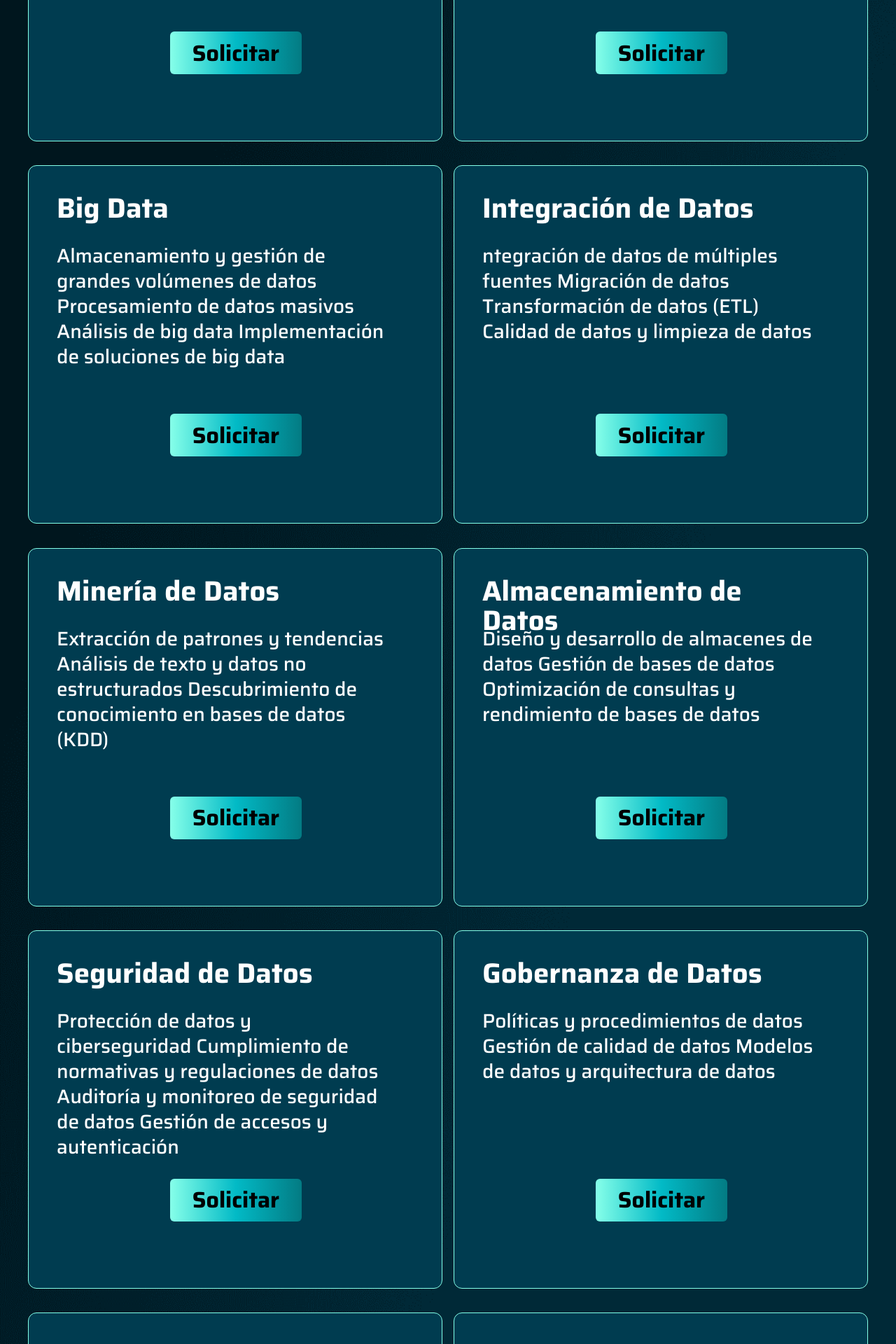
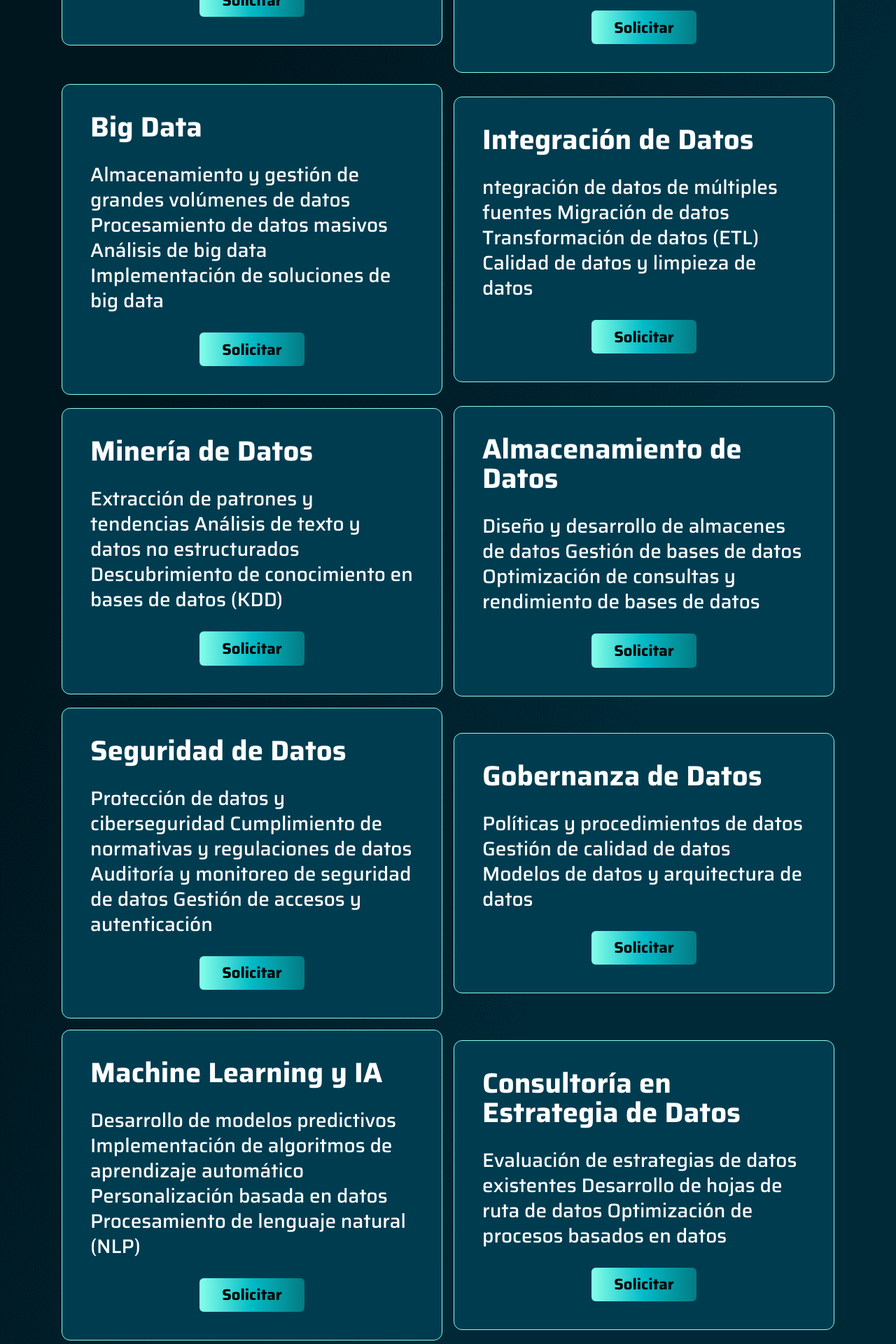
Before and after one commit to Palnetguy/caja-negra-frontend, a React (Create React App) app: page /data-services in a window 1280 px wide. Shown: the part 1720-3640 px from the top of the page at 70% size. Built offline with nearby package versions, Linux system fonts and the light colour scheme.

Commit message:
dservices 800px

```diff
--- a/src/pages/data_services_page.jsx
+++ b/src/pages/data_services_page.jsx
@@ -42,17 +42,7 @@ const DataServices = () => {
           </p>
 
           <Link target="_top" to="/solicitar" >
-            <button className="full_gradient_btn" style={{
-              width: 'auto',
-              height: 'auto',
-              color: 'black',
-              fontFamily: 'Saira',
-              fontSize: '32px',
-              fontWeight: '700',
-              lineHeight: '42px',
-              textAlign: 'center',
-              marginLeft:'2px'
-            }}>Solicitar</button>
+            <button className="full_gradient_btn" >Solicitar</button>
           </Link>
         </div>
         <div className="data_serv" >
@@ -62,17 +52,7 @@ const DataServices = () => {
             Visualización de datos Análisis de rendimiento
           </p>
           <Link target="_top" to="/solicitar">
-            <button className="full_gradient_btn" style={{
-              width: 'auto',
-              height: 'auto',
-              color: 'black',
-              fontFamily: 'Saira',
-              fontSize: '32px',
-              fontWeight: '700',
-              lineHeight: '42px',
-              textAlign: 'center',
-              marginLeft:'2px'
-            }}>Solicitar</button>
+            <button className="full_gradient_btn" >Solicitar</button>
           </Link>
         </div>
         <div className="data_serv" >
@@ -83,17 +63,7 @@ const DataServices = () => {
             de big data
           </p>
           <Link target="_top" to="/solicitar">
-            <button className="full_gradient_btn" style={{
-             width: 'auto',
-             height: 'auto',
-             color: 'black',
-             fontFamily: 'Saira',
-             fontSize: '32px',
-             fontWeight: '700',
-             lineHeight: '42px',
-             textAlign: 'center',
-             marginLeft:'2px'
-            }}>Solicitar</button>
+            <button className="full_gradient_btn" >Solicitar</button>
           </Link>
         </div>
         <div className="data_serv" >
@@ -103,17 +73,7 @@ const DataServices = () => {
             Transformación de datos (ETL) Calidad de datos y limpieza de datos
           </p>
           <Link target="_top" to="/solicitar">
-            <button className="full_gradient_btn" style={{
-              width: 'auto',
-              height: 'auto',
-              color: 'black',
-              fontFamily: 'Saira',
-              fontSize: '32px',
-              fontWeight: '700',
-              lineHeight: '42px',
-              textAlign: 'center',
-              marginLeft:'2px'
-            }}>Solicitar</button>
+            <button className="full_gradient_btn" >Solicitar</button>
           </Link>
         </div>
         <div className="data_serv" >
@@ -123,17 +83,7 @@ const DataServices = () => {
             estructurados Descubrimiento de conocimiento en bases de datos (KDD)
           </p>
           <Link target="_top" to="/solicitar">
-            <button className="full_gradient_btn" style={{
-              width: 'auto',
-              height: 'auto',
-              color: 'black',
-              fontFamily: 'Saira',
-              fontSize: '32px',
-              fontWeight: '700',
-              lineHeight: '42px',
-              textAlign: 'center',
-              marginLeft:'2px'
-            }}>Solicitar</button>
+            <button className="full_gradient_btn" >Solicitar</button>
           </Link>
         </div>
         <div className="data_serv" >
@@ -143,17 +93,7 @@ const DataServices = () => {
             Optimización de consultas y rendimiento de bases de datos
           </p>
           <Link target="_top" to="/solicitar">
-            <button className="full_gradient_btn" style={{
-             width: 'auto',
-             height: 'auto',
-             color: 'black',
-             fontFamily: 'Saira',
-             fontSize: '32px',
-             fontWeight: '700',
-             lineHeight: '42px',
-             textAlign: 'center',
-             marginLeft:'2px'
-            }}>Solicitar</button>
+            <button className="full_gradient_btn" >Solicitar</button>
           </Link>
         </div>
         <div className="data_serv" >
@@ -164,17 +104,7 @@ const DataServices = () => {
             Gestión de accesos y autenticación
           </p>
           <Link target="_top" to="/solicitar">
-            <button className="full_gradient_btn" style={{
-              width: 'auto',
-              height: 'auto',
-              color: 'black',
-              fontFamily: 'Saira',
-              fontSize: '32px',
-              fontWeight: '700',
-              lineHeight: '42px',
-              textAlign: 'center',
-              marginLeft:'2px'
-            }}>Solicitar</button>
+            <button className="full_gradient_btn" >Solicitar</button>
           </Link>
         </div>
         <div className="data_serv" >
@@ -184,17 +114,7 @@ const DataServices = () => {
             Modelos de datos y arquitectura de datos
           </p>
           <Link target="_top" to="/solicitar">
-            <button className="full_gradient_btn" style={{
-              width: 'auto',
-              height: 'auto',
-              color: 'black',
-              fontFamily: 'Saira',
-              fontSize: '32px',
-              fontWeight: '700',
-              lineHeight: '42px',
-              textAlign: 'center',
-              marginLeft:'2px'
-            }}>Solicitar</button>
+            <button className="full_gradient_btn" >Solicitar</button>
           </Link>
         </div>
         <div className="data_serv" >
@@ -205,17 +125,7 @@ const DataServices = () => {
             de lenguaje natural (NLP)
           </p>
           <Link target="_top" to="/solicitar">
-            <button className="full_gradient_btn" style={{
-              width: 'auto',
-              height: 'auto',
-              color: 'black',
-              fontFamily: 'Saira',
-              fontSize: '32px',
-              fontWeight: '700',
-              lineHeight: '42px',
-              textAlign: 'center',
-              marginLeft:'2px'
-            }}>Solicitar</button>
+            <button className="full_gradient_btn" >Solicitar</button>
           </Link>
         </div>
         <div className="data_serv" >
@@ -225,17 +135,7 @@ const DataServices = () => {
             ruta de datos Optimización de procesos basados en datos
           </p>
           <Link target="_top" to="/solicitar">
-            <button className="full_gradient_btn" style={{
-             width: 'auto',
-             height: 'auto',
-             color: 'black',
-             fontFamily: 'Saira',
-             fontSize: '32px',
-             fontWeight: '700',
-             lineHeight: '42px',
-             textAlign: 'center',
-             marginLeft:'2px'
-            }}>Solicitar</button>
+            <button className="full_gradient_btn" >Solicitar</button>
           </Link>
         </div>
         <div className="data_serv" >
@@ -245,17 +145,7 @@ const DataServices = () => {
             Análisis de datos en tiempo real
           </p>
           <Link target="_top" to="/solicitar">
-            <button className="full_gradient_btn" style={{
-              width: 'auto',
-              height: 'auto',
-              color: 'black',
-              fontFamily: 'Saira',
-              fontSize: '32px',
-              fontWeight: '700',
-              lineHeight: '42px',
-              textAlign: 'center',
-              marginLeft:'2px'
-            }}>Solicitar</button>
+            <button className="full_gradient_btn" >Solicitar</button>
           </Link>
         </div>
         <div className="data_serv">
@@ -266,17 +156,7 @@ const DataServices = () => {
             accesible
           </p>
           <Link target="_top" to="/solicitar">
-            <button className="full_gradient_btn" style={{
-              width: 'auto',
-              height: 'auto',
-              color: 'black',
-              fontFamily: 'Saira',
-              fontSize: '32px',
-              fontWeight: '700',
-              lineHeight: '42px',
-              textAlign: 'center',
-              marginLeft:'2px'
-            }}>Solicitar</button>
+            <button className="full_gradient_btn" >Solicitar</button>
           </Link>
         </div>
         <div className="data_serv" >
@@ -286,17 +166,7 @@ const DataServices = () => {
             y datos Automatización de análisis y reportes
           </p>
           <Link target="_top" to="/solicitar">
-            <button className="full_gradient_btn" style={{
-             width: 'auto',
-             height: 'auto',
-             color: 'black',
-             fontFamily: 'Saira',
-             fontSize: '32px',
-             fontWeight: '700',
-             lineHeight: '42px',
-             textAlign: 'center',
-             marginLeft:'2px'
-            }}>Solicitar</button>
+            <button className="full_gradient_btn" >Solicitar</button>
           </Link>
         </div>
       </div>
--- a/src/styles/data_services_page.css
+++ b/src/styles/data_services_page.css
@@ -218,22 +218,6 @@ font-family: Saira;
   --spacing-xl: 3rem;      /* 48px */
 }
 
-.services-section {
-  width: 100%;
-  padding: var(--spacing-sm);
-  background-color: #f5f5f5;
-}
-
-.services-container {
-  max-width: 100%;
-  margin: 0 auto;
-  display: grid;
-  gap: var(--spacing-sm);
-  padding: var(--spacing-xs);
-
-  /* Mobile first - single column */
-  grid-template-columns: 1fr;
-}
 
 /* 600px - Mobile landscape */
 @media (min-width: 600px) {
@@ -241,19 +225,52 @@ font-family: Saira;
     margin-top: 8em;
     position: absolute;
   }
+  .data_services .data_services_op .data_serv {
+    width: calc(100% - 8em);
+    align-items: center;
+    height: fit-content;
+  }
+  .data_services .data_services_op .data_serv > h1 {
+    /* text-align: center; */
+    justify-self: center;
+    height: fit-content;
+  }
+  .data_services .data_services_op .data_serv > p{
+    justify-self: center;
+  }
+  .data_services .data_services_op > .data_serv_container {
+    height: fit-content;
+        display: flex;
+        flex-direction: row;
+        flex-wrap: wrap;
+        align-content: center;
+        justify-content: center;
+        align-items: center;
+  }
 }
 
 /* 800px - Tablet */
 @media (min-width: 800px) {
-  .services-container {
-    grid-template-columns: repeat(2, 1fr);
-    gap: var(--spacing-md);
-    padding: var(--spacing-md);
-    max-width: 780px;
+  .data_services .data_services_op .data_serv {
+    width: calc((100% / 2) - 4em);
   }
+  .data_services .data_services_op > .data_serv_container {
+    display: flex;
+    flex-wrap: wrap;
+    padding: 0 2em;
+    justify-content: center;
 
-  .service-card {
-    height: 400px;
+  }
+  .data_services .data_services_op .data_serv > h1 {
+    /* text-align: center; */
+    justify-self: center;
+    height: fit-content;
+    width: 100%;
+  }
+  .data_services .data_services_op .data_serv > p{
+    justify-self: center;
+    width: 100%;
+    height: fit-content;
   }
 }
 
```
